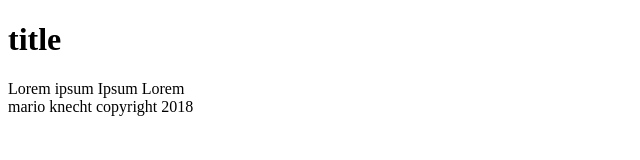
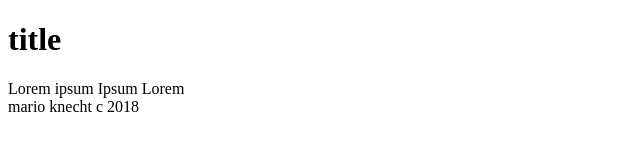
Before and after one commit to bgeye/proLevel, a plain HTML site: page index.html in a window 1280 px wide. Shown: the full height of the page, 0-640 px from the left. Drawn offline with Linux system fonts and the light colour scheme.

Commit message:
did it in short

```diff
--- a/index.html
+++ b/index.html
@@ -13,7 +13,7 @@
     Ipsum Lorem
 </article>
 <footer>
-    mario knecht copyright 2018
+    mario knecht c 2018
 </footer>
 </body>
 </html>
```
